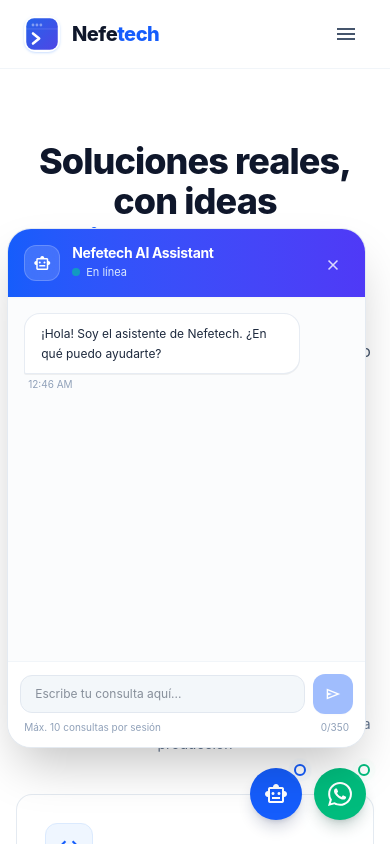
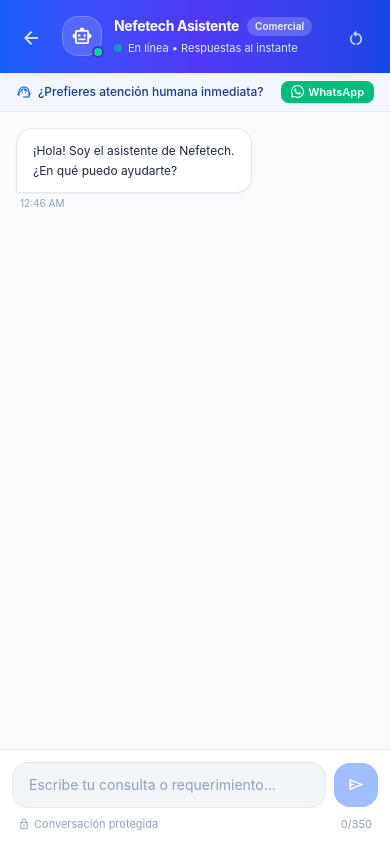
Before and after one commit to leitoov/nefetech, a React (Vite) app: page / in a window 390 px wide. Both pictures are taken after a click on the button "smart_toy". Shown: the top 844 px of the page. Built offline with nearby package versions, Linux system fonts and the light colour scheme.

Commit message:
feat: auto-clickable WhatsApp/email links and enhanced native mobile chat UX

```diff
--- a/src/components/common/AIChatModal.jsx
+++ b/src/components/common/AIChatModal.jsx
@@ -2,8 +2,110 @@ import React, { useState, useRef, useEffect } from 'react';
 import { Icon } from './Icon';
 import { WhatsAppIcon } from './WhatsAppIcon';
 import { sendChatMessage } from '../../services/api';
+import { WHATSAPP_URL } from '../../utils/constants';
 
 const MAX_CHAR_LIMIT = 350;
+
+/**
+ * Renderiza el texto del mensaje detectando automáticamente números de WhatsApp,
+ * menciones a WhatsApp y correos electrónicos para convertirlos en enlaces clicables directos.
+ */
+function renderMessageWithLinks(text) {
+  if (!text) return null;
+
+  // Regex combinada para capturar correos, números con formato internacional y URLs
+  const emailRegex = /([a-zA-Z0-9._%+-]+@[a-zA-Z0-9.-]+\.[a-zA-Z]{2,})/g;
+  const phoneRegex = /(\+54\s?9?\s?11\s?\d{4}[-\s]?\d{4}|\+5491170605129)/g;
+  const urlRegex = /(https?:\/\/[^\s]+)/g;
+
+  // Si hay saltos de línea, procesamos por líneas para preservar diseño
+  const lines = text.split('\n');
+
+  return lines.map((line, lineIdx) => {
+    // Tokenizar elementos especiales en la línea
+    const tokens = [];
+    let lastIndex = 0;
+
+    // Expresión combinada
+    const combinedRegex = /([a-zA-Z0-9._%+-]+@[a-zA-Z0-9.-]+\.[a-zA-Z]{2,})|(\+54\s?9?\s?11\s?\d{4}[-\s]?\d{4}|\+5491170605129)|(https?:\/\/[^\s]+)/gi;
+    let match;
+
+    while ((match = combinedRegex.exec(line)) !== null) {
+      if (match.index > lastIndex) {
+        tokens.push({ type: 'text', val: line.substring(lastIndex, match.index) });
+      }
+
+      const matchStr = match[0];
+      if (matchStr.includes('@')) {
+        tokens.push({ type: 'email', val: matchStr });
+      } else if (matchStr.startsWith('http')) {
+        tokens.push({ type: 'url', val: matchStr });
+      } else {
+        tokens.push({ type: 'whatsapp', val: matchStr });
+      }
+      lastIndex = combinedRegex.lastIndex;
+    }
+
+    if (lastIndex < line.length) {
+      tokens.push({ type: 'text', val: line.substring(lastIndex) });
+    }
+
+    return (
+      <React.Fragment key={lineIdx}>
+        {tokens.map((token, tokIdx) => {
+          if (token.type === 'email') {
+            return (
+              <a
+                key={tokIdx}
+                href={`mailto:${token.val}`}
+                className="font-semibold text-blue-600 hover:text-blue-800 underline decoration-blue-300 hover:decoration-blue-600 underline-offset-2 transition-colors inline-flex items-center gap-0.5 mx-0.5"
+                title={`Enviar correo a ${token.val}`}
+              >
+                <span>{token.val}</span>
+              </a>
+            );
+          }
+
+          if (token.type === 'whatsapp') {
+            const cleanPhone = token.val.replace(/[^0-9]/g, '');
+            const waLink = `https://wa.me/${cleanPhone}?text=Hola,%20vengo%20del%20chat%20de%20Nefetech%20y%20quiero%20hacer%20una%20consulta.`;
+            return (
+              <a
+                key={tokIdx}
+                href={waLink}
+                target="_blank"
+                rel="noopener noreferrer"
+                className="font-semibold text-emerald-600 hover:text-emerald-700 underline decoration-emerald-300 hover:decoration-emerald-500 underline-offset-2 transition-colors inline-flex items-center gap-1 mx-0.5"
+                title={`Abrir WhatsApp con ${token.val}`}
+              >
+                <WhatsAppIcon size={14} className="inline-block text-emerald-600" />
+                <span>{token.val}</span>
+              </a>
+            );
+          }
+
+          if (token.type === 'url') {
+            return (
+              <a
+                key={tokIdx}
+                href={token.val}
+                target="_blank"
+                rel="noopener noreferrer"
+                className="font-semibold text-blue-600 hover:underline inline-block break-all"
+              >
+                {token.val}
+              </a>
+            );
+          }
+
+          // Si el texto plano contiene la palabra "WhatsApp" o "mail" sin enlace directo, dar un toque interactivo
+          return <span key={tokIdx}>{token.val}</span>;
+        })}
+        {lineIdx < lines.length - 1 && <br />}
+      </React.Fragment>
+    );
+  });
+}
 
 export function AIChatModal({ isOpen, onClose }) {
   const [messages, setMessages] = useState(() => {
@@ -19,7 +121,7 @@ export function AIChatModal({ isOpen, onClose }) {
       {
         id: 'welcome',
         sender: 'bot',
-        text: '¡Hola! Soy el asistente de Nefetech. ¿En qué puedo ayudarte?',
+        text: '¡Hola! Soy el asistente de Nefetech.\n¿En qué puedo ayudarte?',
         time: new Date().toLocaleTimeString([], { hour: '2-digit', minute: '2-digit' }),
       },
     ];
@@ -45,6 +147,18 @@ export function AIChatModal({ isOpen, onClose }) {
       messagesEndRef.current?.scrollIntoView({ behavior: 'smooth' });
     }
   }, [messages, isOpen]);
+
+  // Bloquear scroll de fondo en móviles cuando el chat está abierto a pantalla completa
+  useEffect(() => {
+    if (isOpen) {
+      document.body.style.overflow = 'hidden';
+    } else {
+      document.body.style.overflow = '';
+    }
+    return () => {
+      document.body.style.overflow = '';
+    };
+  }, [isOpen]);
 
   if (!isOpen) return null;
 
@@ -99,7 +213,7 @@ export function AIChatModal({ isOpen, onClose }) {
         {
           id: (Date.now() + 1).toString(),
           sender: 'bot',
-          text: 'Hubo un error de conexión con el servidor. Puedes escribirnos directamente por WhatsApp o a comercial@nefetech.online.',
+          text: 'Hubo un error de conexión con el servidor. Puedes escribirnos directamente por WhatsApp (+54 9 11 7060-5129) o a comercial@nefetech.online.',
           time: new Date().toLocaleTimeString([], { hour: '2-digit', minute: '2-digit' }),
         },
       ]);
@@ -108,57 +222,128 @@ export function AIChatModal({ isOpen, onClose }) {
     }
   };
 
+  const handleClearHistory = () => {
+    const welcome = [
+      {
+        id: 'welcome',
+        sender: 'bot',
+        text: '¡Hola! Soy el asistente de Nefetech.\n¿En qué puedo ayudarte?',
+        time: new Date().toLocaleTimeString([], { hour: '2-digit', minute: '2-digit' }),
+      },
+    ];
+    setMessages(welcome);
+    localStorage.removeItem('nefetech_chat_history');
+  };
+
   return (
-    <div className="fixed bottom-24 right-6 z-50 w-[92vw] sm:w-[400px] max-h-[580px] h-[520px] bg-white rounded-3xl shadow-2xl border border-slate-200/90 flex flex-col overflow-hidden animate-in fade-in slide-in-from-bottom-5 duration-200">
+    <>
+      {/* Fondo oscuro para móvil */}
+      <div
+        onClick={onClose}
+        className="fixed inset-0 bg-slate-950/40 backdrop-blur-xs z-40 sm:hidden transition-opacity animate-in fade-in duration-200"
+        aria-hidden="true"
+      />
+
+      {/* Contenedor del Chat: En móvil es pantalla completa optimizada tipo App de mensajería, en escritorio es ventana flotante elegante */}
+      <div className="fixed inset-0 sm:inset-auto sm:bottom-24 sm:right-6 z-50 sm:w-[420px] sm:max-h-[600px] sm:h-[540px] bg-white sm:rounded-3xl shadow-2xl border-0 sm:border sm:border-slate-200/90 flex flex-col overflow-hidden animate-in fade-in sm:slide-in-from-bottom-5 duration-200">
+
         {/* Header del Chat */}
-      <div className="bg-gradient-to-r from-blue-600 to-indigo-600 p-4 text-white flex items-center justify-between shadow-xs">
+        <div className="bg-gradient-to-r from-blue-600 via-indigo-600 to-blue-700 p-4 text-white flex items-center justify-between shadow-md shrink-0 safe-top">
           <div className="flex items-center gap-3">
-          <div className="h-9 w-9 rounded-xl bg-white/15 backdrop-blur-md flex items-center justify-center border border-white/20">
-            <Icon name="smart_toy" size={20} className="text-white" />
+            <button
+              onClick={onClose}
+              className="sm:hidden -ml-1 p-2 rounded-xl text-white/90 hover:text-white hover:bg-white/10 active:scale-95 transition-all"
+              aria-label="Volver atrás"
+            >
+              <Icon name="arrow_back" size={22} />
+            </button>
+
+            <div className="relative">
+              <div className="h-10 w-10 rounded-2xl bg-white/15 backdrop-blur-md flex items-center justify-center border border-white/20 shadow-xs">
+                <Icon name="smart_toy" size={22} className="text-white" />
               </div>
+              <span className="absolute -bottom-0.5 -right-0.5 h-3 w-3 rounded-full bg-emerald-400 border-2 border-indigo-700"></span>
+            </div>
+
             <div>
-            <h3 className="font-bold text-sm tracking-tight leading-none text-white">
-              Nefetech AI Assistant
+              <div className="flex items-center gap-2">
+                <h3 className="font-bold text-sm sm:text-base tracking-tight leading-none text-white">
+                  Nefetech Asistente
                 </h3>
+                <span className="text-[10px] font-semibold bg-white/20 px-2 py-0.5 rounded-full text-blue-50">
+                  Comercial
+                </span>
+              </div>
               <span className="text-[11px] text-blue-100 flex items-center gap-1.5 mt-1">
                 <span className="h-2 w-2 rounded-full bg-emerald-400 animate-pulse"></span>
-              En línea
+                En línea • Respuestas al instante
               </span>
             </div>
           </div>
 
+          <div className="flex items-center gap-1">
+            <button
+              onClick={handleClearHistory}
+              title="Reiniciar conversación"
+              className="p-2 rounded-xl text-white/80 hover:text-white hover:bg-white/10 active:scale-95 transition-all cursor-pointer"
+              aria-label="Limpiar chat"
+            >
+              <Icon name="restart_alt" size={20} />
+            </button>
             <button
               onClick={onClose}
-          className="p-1.5 rounded-lg text-white/80 hover:text-white hover:bg-white/10 transition-colors cursor-pointer"
+              className="hidden sm:flex p-2 rounded-xl text-white/80 hover:text-white hover:bg-white/10 active:scale-95 transition-all cursor-pointer"
               aria-label="Cerrar chat"
             >
               <Icon name="close" size={20} />
             </button>
           </div>
+        </div>
+
+        {/* Acceso rápido a WhatsApp en cabecera */}
+        <div className="bg-blue-50/80 border-b border-blue-100/80 px-4 py-2 flex items-center justify-between text-xs text-blue-900 shrink-0">
+          <div className="flex items-center gap-1.5 font-medium">
+            <Icon name="support_agent" size={16} className="text-blue-600" />
+            <span>¿Prefieres atención humana inmediata?</span>
+          </div>
+          <a
+            href={WHATSAPP_URL}
+            target="_blank"
+            rel="noopener noreferrer"
+            className="inline-flex items-center gap-1 px-2.5 py-1 rounded-lg bg-emerald-500 hover:bg-emerald-600 text-white font-semibold text-[11px] transition-colors shadow-2xs"
+          >
+            <WhatsAppIcon size={13} />
+            <span>WhatsApp</span>
+          </a>
+        </div>
 
         {/* Cuerpo de Mensajes */}
-      <div className="flex-1 overflow-y-auto p-4 space-y-3.5 bg-slate-50/60 text-xs sm:text-sm">
+        <div className="flex-1 overflow-y-auto p-4 sm:p-5 space-y-4 bg-slate-50/80 text-xs sm:text-sm">
           {messages.map((msg) => (
             <div
               key={msg.id}
-            className={`flex flex-col ${msg.sender === 'user' ? 'items-end' : 'items-start'}`}
+              className={`flex flex-col ${msg.sender === 'user' ? 'items-end' : 'items-start'} animate-in fade-in duration-150`}
             >
               <div
-              className={`max-w-[85%] rounded-2xl px-4 py-2.5 leading-relaxed shadow-2xs ${
+                className={`max-w-[88%] sm:max-w-[85%] rounded-2xl px-4 py-3 leading-relaxed shadow-xs ${
                   msg.sender === 'user'
                     ? 'bg-blue-600 text-white rounded-br-xs'
-                  : 'bg-white text-slate-800 border border-slate-200/80 rounded-bl-xs'
+                    : 'bg-white text-slate-800 border border-slate-200/90 rounded-bl-xs'
                 }`}
               >
-              <p className="whitespace-pre-line">{msg.text}</p>
+                {/* Renderizar contenido con hipervínculos automáticos a WhatsApp y Mail */}
+                <div className="leading-relaxed">
+                  {renderMessageWithLinks(msg.text)}
+                </div>
 
+                {/* Si incluye derivación explícita a WhatsApp */}
                 {msg.isDerivacion && (
-                <div className="mt-3 pt-2.5 border-t border-slate-100">
+                  <div className="mt-3 pt-3 border-t border-slate-100">
                     <a
                       href={msg.whatsappUrl || whatsappDerivacionUrl}
                       target="_blank"
                       rel="noopener noreferrer"
-                    className="inline-flex items-center justify-center gap-2 w-full py-2 px-3 rounded-xl bg-emerald-500 hover:bg-emerald-600 text-white font-semibold text-xs shadow-xs transition-colors"
+                      className="inline-flex items-center justify-center gap-2 w-full py-2.5 px-3 rounded-xl bg-emerald-500 hover:bg-emerald-600 text-white font-bold text-xs shadow-xs transition-colors"
                     >
                       <WhatsAppIcon size={16} />
                       <span>Continuar por WhatsApp</span>
@@ -173,58 +358,67 @@ export function AIChatModal({ isOpen, onClose }) {
           ))}
 
           {isLoading && (
-          <div className="flex items-center gap-2 text-slate-500 bg-white border border-slate-200/80 px-4 py-2.5 rounded-2xl rounded-bl-xs w-fit">
-            <div className="flex gap-1">
-              <span className="h-1.5 w-1.5 rounded-full bg-blue-500 animate-bounce"></span>
-              <span className="h-1.5 w-1.5 rounded-full bg-blue-500 animate-bounce [animation-delay:0.2s]"></span>
-              <span className="h-1.5 w-1.5 rounded-full bg-blue-500 animate-bounce [animation-delay:0.4s]"></span>
+            <div className="flex items-center gap-2.5 text-slate-600 bg-white border border-slate-200/90 px-4 py-3 rounded-2xl rounded-bl-xs w-fit shadow-xs animate-in fade-in duration-150">
+              <div className="flex gap-1.5 items-center">
+                <span className="h-2 w-2 rounded-full bg-blue-600 animate-bounce"></span>
+                <span className="h-2 w-2 rounded-full bg-blue-600 animate-bounce [animation-delay:0.2s]"></span>
+                <span className="h-2 w-2 rounded-full bg-blue-600 animate-bounce [animation-delay:0.4s]"></span>
               </div>
-            <span className="text-xs text-slate-400">Escribiendo respuesta...</span>
+              <span className="text-xs text-slate-400 font-medium">Asistente escribiendo...</span>
             </div>
           )}
 
           <div ref={messagesEndRef} />
         </div>
 
-      {/* Input de Envío o Banner de Derivación */}
+        {/* Input de Envío o Banner de Límite Alcanzado */}
         {isLimitReached ? (
-        <div className="p-3.5 bg-slate-100 border-t border-slate-200 text-center space-y-2">
-          <p className="text-xs text-slate-600 font-medium">
-            Has completado las consultas de esta sesión.
+          <div className="p-4 bg-slate-100 border-t border-slate-200 text-center space-y-2.5 shrink-0 safe-bottom">
+            <p className="text-xs text-slate-700 font-semibold">
+              Has alcanzado el límite de 10 consultas en este chat.
+            </p>
+            <p className="text-[11px] text-slate-500">
+              Continuemos directamente con nuestro equipo comercial para brindarte atención personalizada:
             </p>
             <a
               href={whatsappDerivacionUrl}
               target="_blank"
               rel="noopener noreferrer"
-            className="inline-flex items-center justify-center gap-2 w-full py-2.5 px-4 rounded-xl bg-emerald-500 hover:bg-emerald-600 text-white font-bold text-xs shadow-sm transition-colors"
+              className="inline-flex items-center justify-center gap-2 w-full py-3 px-4 rounded-xl bg-emerald-500 hover:bg-emerald-600 text-white font-bold text-xs shadow-sm transition-colors"
             >
-            <WhatsAppIcon size={17} />
-            <span>Hablar con un asesor en WhatsApp</span>
+              <WhatsAppIcon size={18} />
+              <span>Continuar en WhatsApp</span>
             </a>
           </div>
         ) : (
-        <form onSubmit={handleSubmit} className="p-3 bg-white border-t border-slate-100 flex flex-col gap-1.5">
+          <form
+            onSubmit={handleSubmit}
+            className="p-3 sm:p-3.5 bg-white border-t border-slate-200/80 flex flex-col gap-2 shrink-0 safe-bottom shadow-lg"
+          >
             <div className="flex items-center gap-2">
               <input
                 type="text"
                 value={input}
                 maxLength={MAX_CHAR_LIMIT}
                 onChange={(e) => setInput(e.target.value)}
-              placeholder="Escribe tu consulta aquí..."
+                placeholder="Escribe tu consulta o requerimiento..."
                 disabled={isLoading}
-              className="flex-1 bg-slate-100/80 border border-slate-200 rounded-xl px-3.5 py-2.5 text-xs sm:text-sm text-slate-800 focus:outline-none focus:border-blue-500 focus:bg-white transition-all disabled:opacity-50"
+                className="flex-1 bg-slate-100/90 border border-slate-200/90 rounded-2xl px-4 py-3 text-sm text-slate-800 placeholder:text-slate-400 focus:outline-none focus:border-blue-500 focus:bg-white focus:ring-2 focus:ring-blue-100 transition-all disabled:opacity-50"
               />
               <button
                 type="submit"
                 disabled={!input.trim() || isLoading}
-              className="h-10 w-10 rounded-xl bg-blue-600 text-white flex items-center justify-center hover:bg-blue-700 disabled:opacity-40 disabled:hover:bg-blue-600 transition-all cursor-pointer shrink-0 shadow-xs"
+                className="h-11 w-11 rounded-2xl bg-blue-600 text-white flex items-center justify-center hover:bg-blue-700 active:scale-95 disabled:opacity-40 disabled:hover:bg-blue-600 transition-all cursor-pointer shrink-0 shadow-xs"
                 aria-label="Enviar mensaje"
               >
-              <Icon name="send" size={18} />
+                <Icon name="send" size={19} />
               </button>
             </div>
-          <div className="flex items-center justify-between text-[10px] text-slate-400 px-1">
-            <span>Máx. 10 consultas por sesión</span>
+            <div className="flex items-center justify-between text-[11px] text-slate-400 px-1.5">
+              <span className="flex items-center gap-1">
+                <Icon name="lock" size={12} className="text-slate-400" />
+                <span>Conversación protegida</span>
+              </span>
               <span className={input.length >= MAX_CHAR_LIMIT ? 'text-amber-500 font-bold' : ''}>
                 {input.length}/{MAX_CHAR_LIMIT}
               </span>
@@ -232,5 +426,6 @@ export function AIChatModal({ isOpen, onClose }) {
           </form>
         )}
       </div>
+    </>
   );
 }
```
Also changed, not shown: 1 other file (tests, documents, lock files or other folders). Lines whose indentation alone changed are shown as unchanged.
